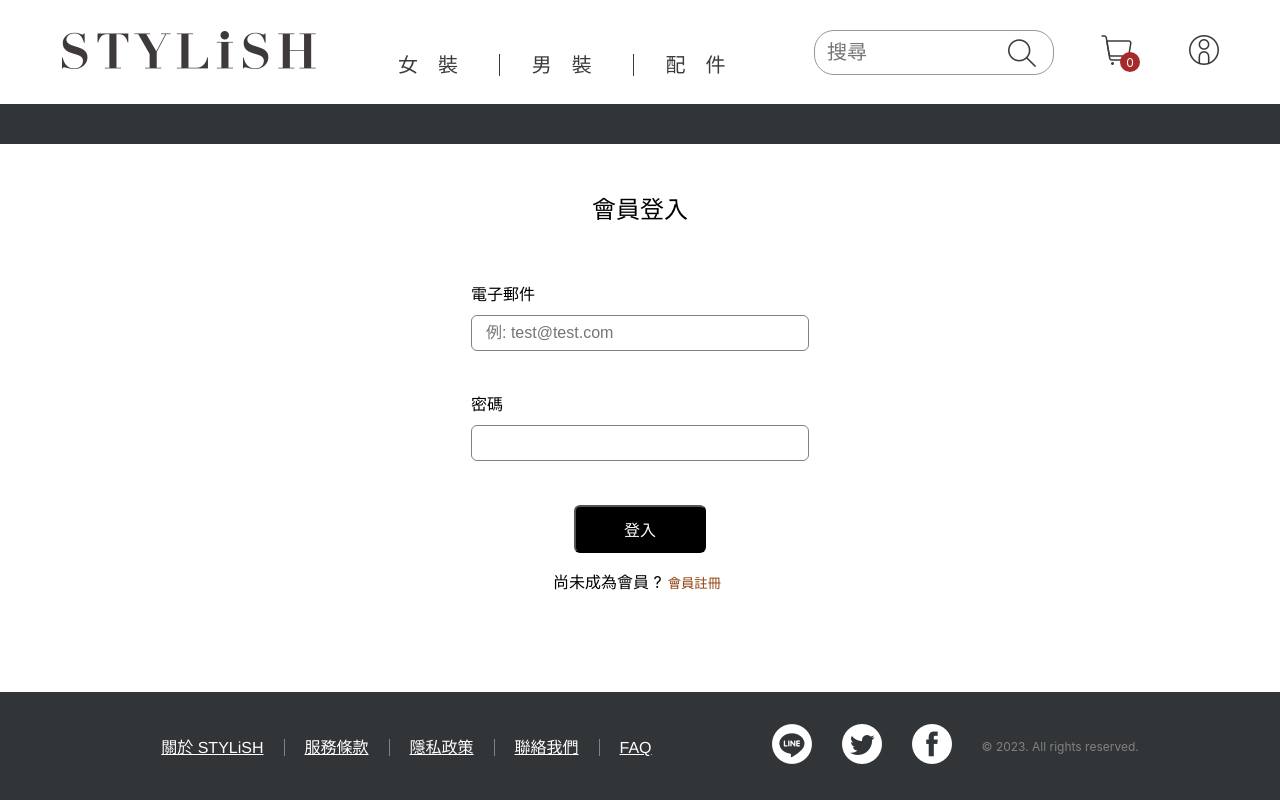
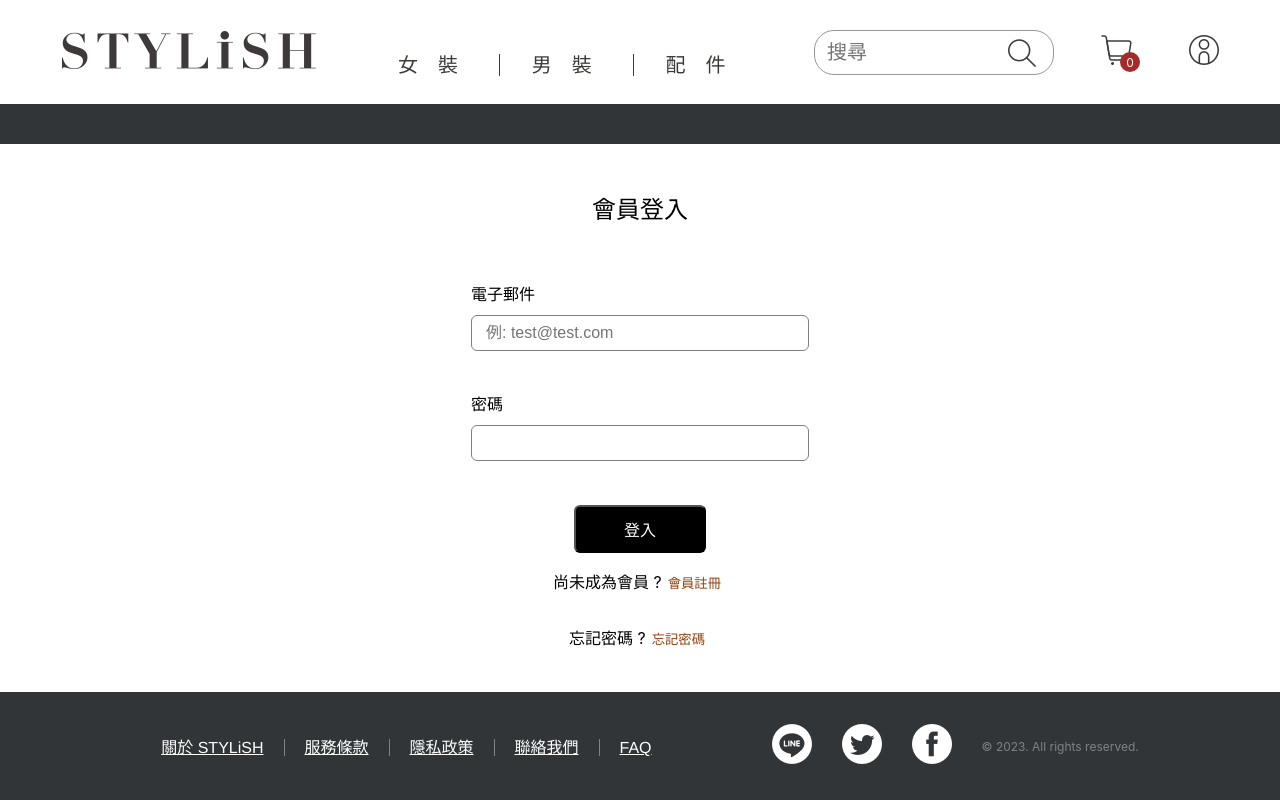
Before and after one commit to stylish-groupb-project/Stylish-Pro, a React (Create React App) app in the folder workspace/tim/stylish/frontend/: page /login in a window 1280 px wide. Built offline with nearby package versions, Linux system fonts and the light colour scheme; no server answers.

Commit message:
fix(line):change scope

```diff
--- a/workspace/tim/stylish/frontend/src/components/login/LoginForm.js
+++ b/workspace/tim/stylish/frontend/src/components/login/LoginForm.js
@@ -185,6 +185,12 @@ const LoginForm = ({ setShowLogin, showLogin }) => {
                 會員註冊
               </SignUpLink>
             </SignUpPrompt>
+            <SignUpPrompt>
+              忘記密碼 ?
+              <SignUpLink onClick={showLoginHandler}>
+                忘記密碼
+              </SignUpLink>
+            </SignUpPrompt>
           </StyledForm>
         </FormContainer>
       );
```
Also changed, not shown: 1 other file (tests, documents, lock files or other folders).
